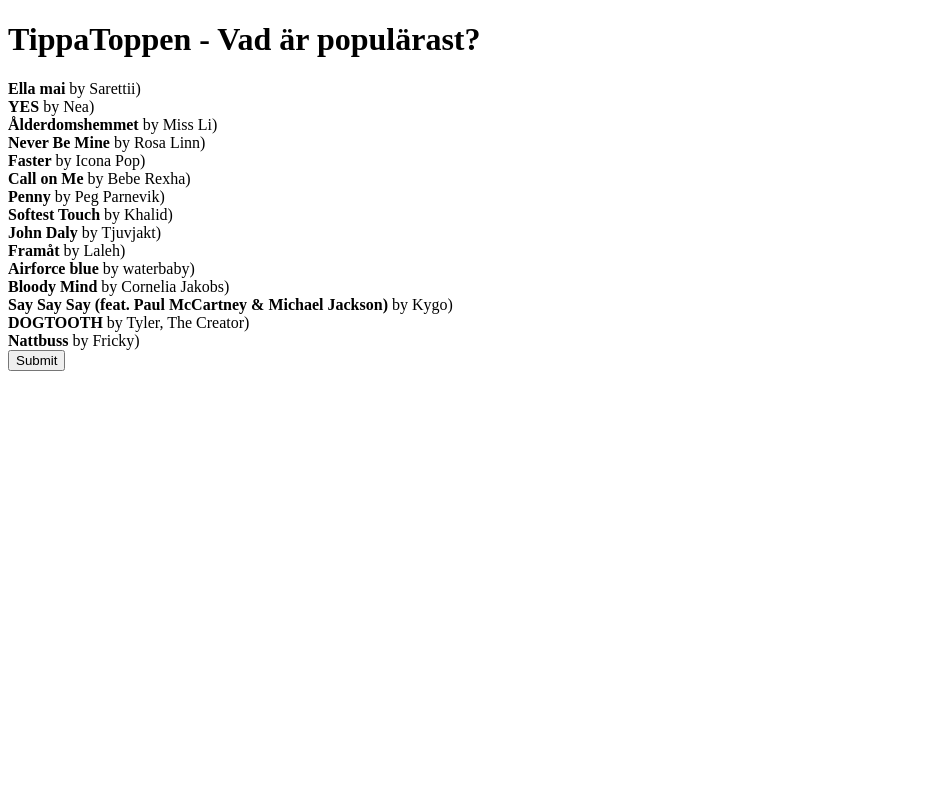
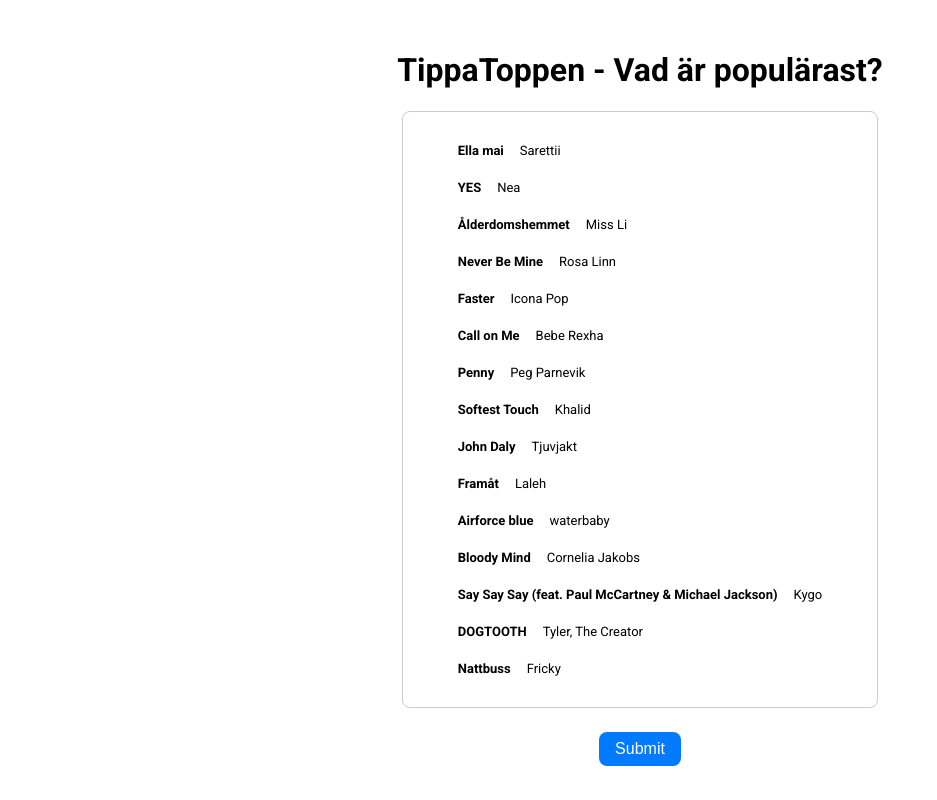
Before and after one commit to AntonBlaberg/TippaToppen, an Angular app in the folder tippatoppen/: page / in a window 1280 px wide. Shown: the whole page, without its empty margins (0-937 px from the left). Built offline with nearby package versions, Linux system fonts and the light colour scheme.

Commit message:
html and css improvements

```diff
--- a/tippatoppen/src/app/list/list.component.css
+++ b/tippatoppen/src/app/list/list.component.css
@@ -1,3 +1,74 @@
-.rewardEmoji {
-    float: right;
-}
+.container {
+    display: flex;
+    flex-direction: column;
+    align-items: center;
+    margin-top: 30px;
+  }
+
+  .wrapper {
+    border: 1px solid #ccc;
+    border-radius: 8px;
+    padding: 16px;
+    padding-left: 30px;
+    padding-right:30px
+  }
+
+  .track {
+    display: flex;
+    align-items: center;
+    font-size: 13px;
+    margin: 8px 0;
+    border-radius: 7px;
+    padding: 7px;
+    padding-left: 25px;
+    padding-right: 25px;
+  }
+
+  .track:hover {
+    background-color: #f0f0f0;
+    cursor: move;
+  }
+
+  .track:active {
+    background-color: #e0e0e0;
+  }
+
+  .rank {
+    font-weight: bold;
+    margin-right: 8px;
+  }
+
+  .title {
+    font-weight: bold;
+    margin-right: 8px;
+  }
+
+  .reward {
+    font-size: 12px;
+    margin-left: auto;
+  }
+
+  .artist {
+    margin-left: 8px;
+  }
+
+  button {
+    margin-top: 24px;
+    background-color: #007bff;
+    color: #fff;
+    border: none;
+    padding: 8px 16px;
+    border-radius: 8px;
+    font-size: 16px;
+    cursor: pointer;
+  }
+
+  button:hover {
+    background-color: #0069d9;
+  }
+
+  .score {
+    margin-top: 24px;
+    font-size: 20px;
+    font-weight: bold;
+  }
--- a/tippatoppen/src/app/list/list.component.html
+++ b/tippatoppen/src/app/list/list.component.html
@@ -1,18 +1,22 @@
+<div class="container">
     <h1>TippaToppen - Vad är populärast?</h1>
 
-<!-- <button (click)="shuffle()">Shuffle Tracks</button> -->
-
+    <div class="wrapper">
       <div cdkDropList (cdkDropListDropped)="drop($event)">
         <div
           *ngFor="let track of trackArray; let i = index"
           cdkDrag
           [style.backgroundColor]="showScore ? getColor(correctnessPercentages[i]) : ''"
+          class="track"
         >
-      <strong>{{ track.title }}</strong> by {{track.artist}})
-      <span *ngIf="showScore">  - {{track.rank}}</span>
-      <span class="rewardEmoji" *ngIf="showScore && correctnessPercentages[i] === 100">⭐</span>
+          <span class="rank" *ngIf="showScore">{{ track.rank }}.</span>
+          <span class="title">{{ track.title }}</span>
+          <span class="artist">{{ track.artist }}</span>
+          <span class="reward" *ngIf="showScore && correctnessPercentages[i] === 100">⭐</span>
+        </div>
       </div>
     </div>
 
     <button (click)="onButtonClick()">Submit</button>
-<h4 *ngIf="showScore"> Score: {{score}}</h4>
+    <h4 *ngIf="showScore" class="score">Score: {{ score }}</h4>
+  </div>
--- a/tippatoppen/src/index.html
+++ b/tippatoppen/src/index.html
@@ -11,3 +11,4 @@
   <app-root></app-root>
 </body>
 </html>
+<link href="https://fonts.googleapis.com/css?family=Roboto:300,400,500,700&display=swap" rel="stylesheet">
--- a/tippatoppen/src/styles.css
+++ b/tippatoppen/src/styles.css
@@ -1 +1,4 @@
 /* You can add global styles to this file, and also import other style files */
+body {
+    font-family: 'Roboto', sans-serif;
+  }
```
Lines whose indentation alone changed are shown as unchanged.
